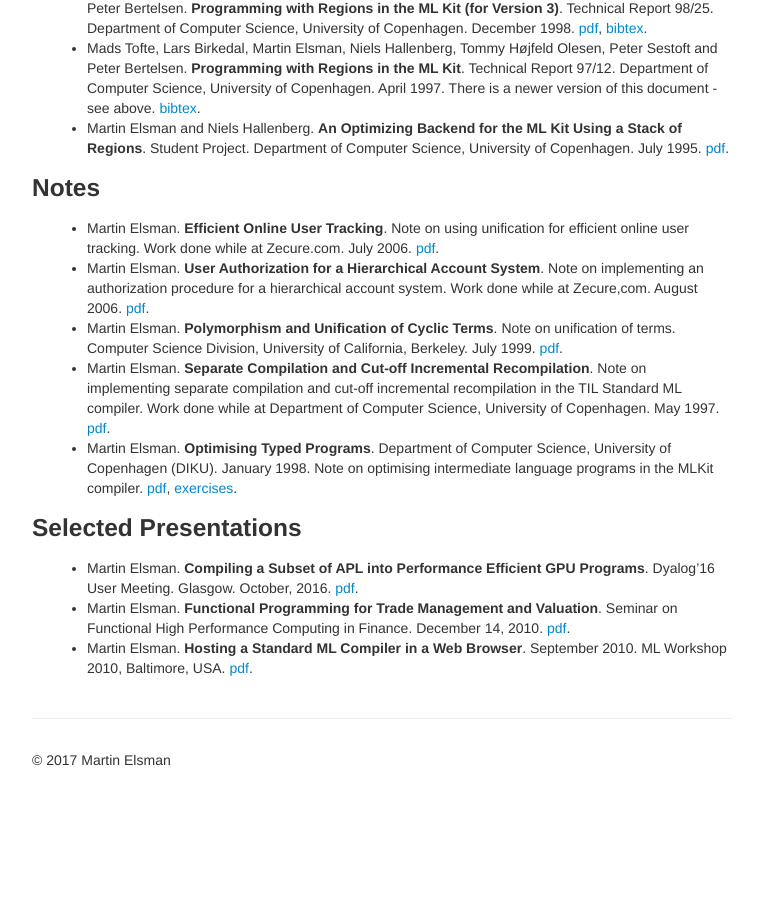
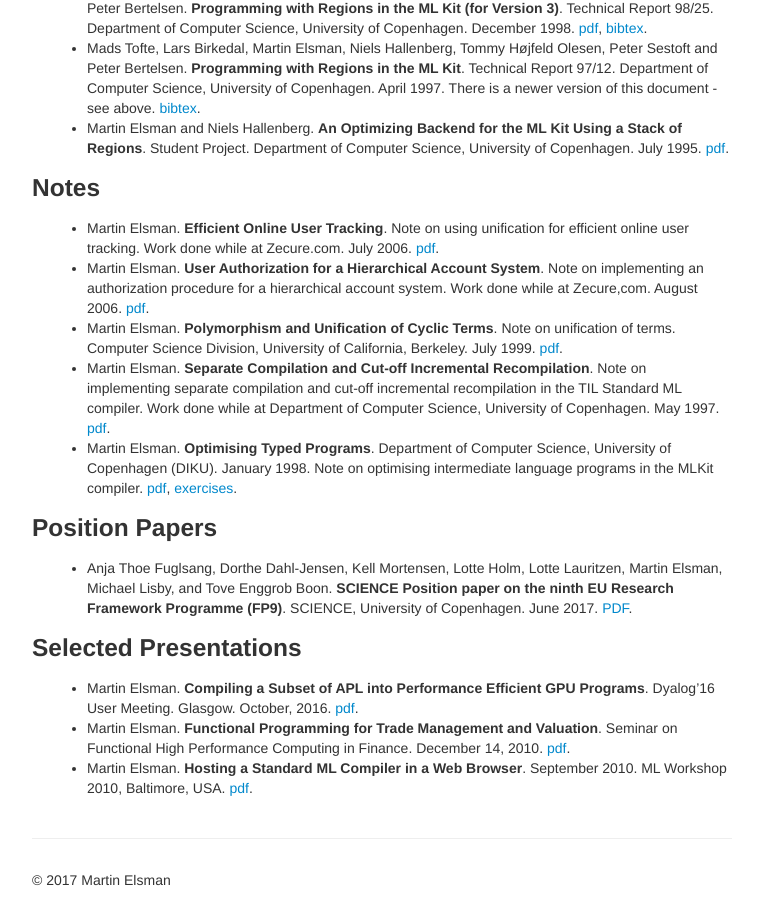
Before and after one commit to melsman/melsman.github.io, a Jekyll site: the page built from papers.md, in a window 1280 px wide and 900 px high, scrolled down 2234 px. Shown: the whole window, without its empty margins (258-1016 px from the left). Built offline with Jekyll 4.4.1, drawn with Linux system fonts in a browser that asks for light colours; before the commit the page ends 3014 px from its top, so only the background shows below that.

Commit message:
new papers

```diff
--- a/papers.md
+++ b/papers.md
@@ -6,7 +6,7 @@ group: navigation
 ---
 {% include JB/setup %}
 
-* Troels Henriksen, Niels G. W. Serup, Martin Elsman, Fritz Henglein, and Cosmin Oancea. __Futhark: Purely Functional GPU-programming with Nested Parallelism and In-place Array Updates__. In _Proceedings of the 2017 ACM SIGPLAN International Conference on Programming Language Design and Implementation (PLDI'17)_. Barcelona, Spain. June 2017.
+* Troels Henriksen, Niels G. W. Serup, Martin Elsman, Fritz Henglein, and Cosmin Oancea. __Futhark: Purely Functional GPU-programming with Nested Parallelism and In-place Array Updates__. In _Proceedings of the 2017 ACM SIGPLAN International Conference on Programming Language Design and Implementation (PLDI'17)_. Barcelona, Spain. June 2017. [PDF](/pdf/pldi17.pdf).
 
 * Danil Annenkov and Martin Elsman. __Towards Certified Compilation of Financial Contracts__. In _Proceedings of the 28th Nordic Workshop on Programming Theory ([NWPT'16](http://nwpt2016.cs.aau.dk/))_. Aalborg, DK. November, 2016. [PDF](/pdf/NWPTPayoffLang.pdf).
 
@@ -179,6 +179,14 @@ Science, University of Copenhagen (DIKU). January 1998. Note on
 optimising intermediate language programs in the MLKit compiler. [pdf](/pdf/optimiser.pdf),
 [exercises](/pdf/optimiser_exercises.pdf).
 
+
+### Position Papers
+
+* Anja Thoe Fuglsang, Dorthe Dahl-Jensen, Kell Mortensen, Lotte Holm,
+Lotte Lauritzen, Martin Elsman, Michael Lisby, and Tove Enggrob
+Boon. __SCIENCE Position paper on the ninth EU Research Framework Programme (FP9)__. SCIENCE, University of Copenhagen. June 2017. [PDF](/pdf/UCPH-SCIENCE-position-paper-on-ninth-EU-framework-programme.pdf).
+
+
 ### Selected Presentations
 
 * Martin Elsman. __Compiling a Subset of APL into Performance Efficient GPU Programs__. Dyalog'16 User Meeting. Glasgow. October, 2016. [pdf](/pdf/Dyalog16.pdf).
```
Also changed, not shown: 2 other files.
